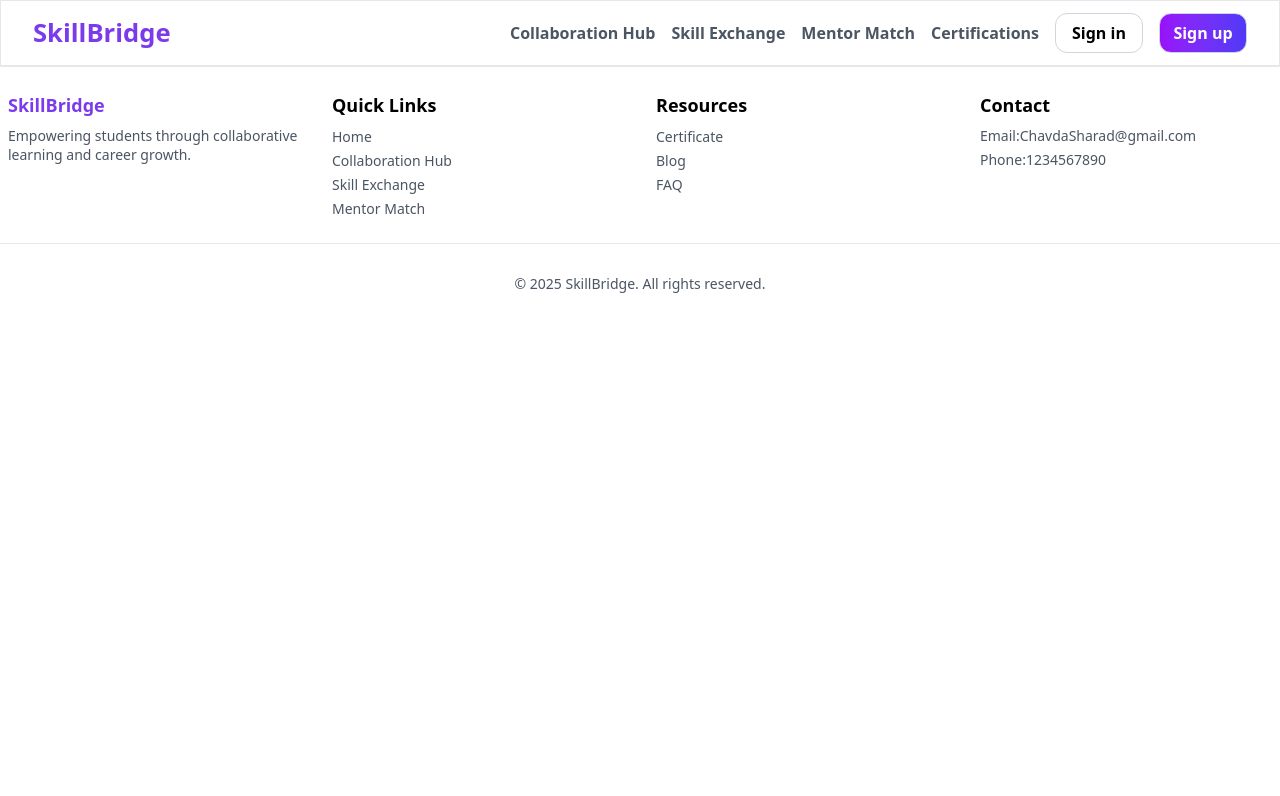
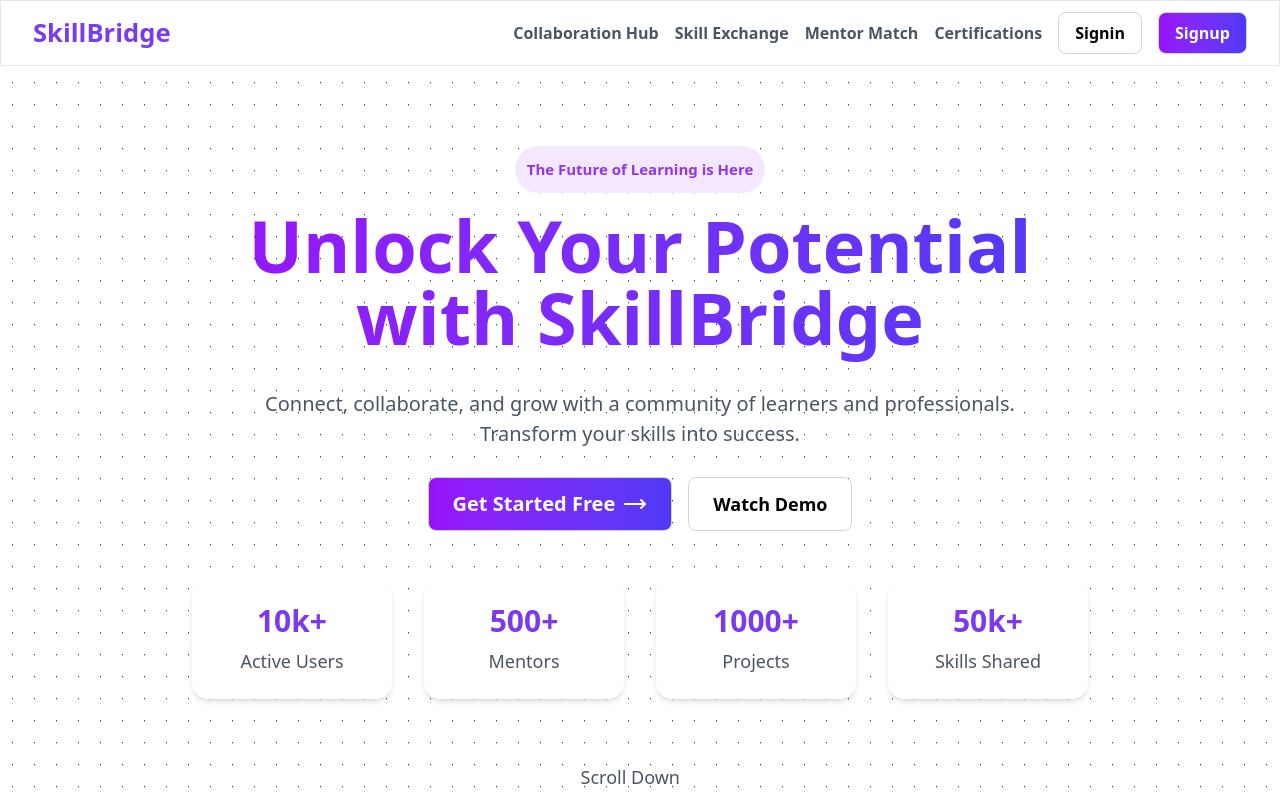
Before and after one commit to sharad-77/Skill-Bridge-Web, a React (Vite) app: page / in a window 1280 px wide. Shown: the top 796 px of the page. Built offline with nearby package versions, Linux system fonts and the light colour scheme.

Commit message:
Some Changes and coustomization in UI

```diff
--- a/src/components/Header.jsx
+++ b/src/components/Header.jsx
@@ -1,5 +1,6 @@
 import React, { useState } from "react";
 import { Link, NavLink } from "react-router-dom";
+import Button from "./ui/Button";
 
 function Header() {
   const [isMenuOpen, setIsMenuOpen] = useState(false);
@@ -12,7 +13,9 @@ function Header() {
     <nav className="bg-white border border-gray-200  w-full">
       <div className="px-2 sm:px-6 lg:px-8">
         <div className="flex items-center justify-between h-16 w-auto max-w-8xl xl:max-w-7xl mx-auto">
-          <p className="font-bold text-[#7c3aed] text-[1.6rem] cursor-pointer">SkillBridge</p>
+          <p className="font-bold text-[#7c3aed] text-[1.6rem] cursor-pointer">
+            SkillBridge
+          </p>
 
           {/* Mobile menu button */}
           <div className="md:hidden">
@@ -28,9 +31,19 @@ function Header() {
                 stroke="currentColor"
               >
                 {isMenuOpen ? (
-                  <path strokeLinecap="round" strokeLinejoin="round" strokeWidth={2} d="M6 18L18 6M6 6l12 12" />
+                  <path
+                    strokeLinecap="round"
+                    strokeLinejoin="round"
+                    strokeWidth={2}
+                    d="M6 18L18 6M6 6l12 12"
+                  />
                 ) : (
-                  <path strokeLinecap="round" strokeLinejoin="round" strokeWidth={2} d="M4 6h16M4 12h16M4 18h16" />
+                  <path
+                    strokeLinecap="round"
+                    strokeLinejoin="round"
+                    strokeWidth={2}
+                    d="M4 6h16M4 12h16M4 18h16"
+                  />
                 )}
               </svg>
             </button>
@@ -82,13 +95,22 @@ function Header() {
               Certifications
             </NavLink>
 
-            <button className="bg-white text-black w-22 h-10 rounded-xl border border-gray-300 hover:bg-[#7c3aed] hover:text-white cursor-pointer text-sm lg:text-base">Sign in</button>
-            <button className="gradient-primary text-white w-22 h-10 rounded-xl border border-gray-300 hover:opacity-80 cursor-pointer text-sm lg:text-base">Sign up</button>
+            <Button Variant="secondry" size="small">
+              Signin
+            </Button>
+
+            <Button
+              Variant="primary"
+              size="small"
+              className="bg-[#7c3aed] text-white items-center"
+            >
+              Signup
+            </Button>
           </div>
         </div>
 
         {/* Mobile menu */}
-        <div className={`${isMenuOpen ? 'block' : 'hidden'} md:hidden`}>
+        <div className={`${isMenuOpen ? "block" : "hidden"} md:hidden`}>
           <div className="px-2 pt-2 pb-3 space-y-1 sm:px-3 flex flex-col">
             <NavLink
               to="/Collaboration"
@@ -139,12 +161,16 @@ function Header() {
             </NavLink>
 
             <div className="flex flex-col space-y-2 pt-2">
-              <button className="bg-white text-black py-2 px-4 rounded-xl border border-gray-300 hover:bg-[#7c3aed] hover:text-white cursor-pointer">
-                Sign in
-              </button>
-              <button className="gradient-primary text-white py-2 px-4 rounded-xl border border-gray-300 hover:opacity-80 cursor-pointer">
-                Sign up
-              </button>
+              <Button
+                Variant="primary"
+                size="large"
+                className="text-xl items-center gap-2"
+              >
+                SignUP
+              </Button>
+              <Button Variant="secondry" size="medium">
+                Signin
+              </Button>
             </div>
           </div>
         </div>
--- a/src/components/pages/Home.jsx
+++ b/src/components/pages/Home.jsx
@@ -1,13 +1,79 @@
-import React from 'react'
+import React from "react";
+import Button from "../ui/Button";
+import MiniCard from "../ui/miniCard";
+import { MoveRight, ChevronDown } from "lucide-react";
 
 function Home() {
   return (
-    <section className='bg-[#f9fafb] h-full w-full'>
-     <div>
+    <section className="bg-[#f9fafb] h-full w-full font-custom pb-20">
+      {/* Main Section */}
+      <div className="flex flex-col justify-center items-center h-full w-full pt-20 box-pattern">
+        <p className="text-[#9333ea] text-[15px] font-semibold bg-[#f3e8ff] rounded-full p-3 ">
+          The Future of Learning is Here
+        </p>
 
-     </div>
+        <p className="bg-gradient-to-r from-purple-600 to-indigo-600 text-transparent bg-clip-text text-[72px] max-w-4xl text-center font-bold leading-none py-4">
+          Unlock Your Potential with SkillBridge
+        </p>
+
+        <p className="text-[#4b5563] max-w-3xl text-center text-xl leading-normal py-5">
+          Connect, collaborate, and grow with a community of learners and
+          professionals. Transform your skills into success.
+        </p>
+
+        <p></p>
+
+        <div className="flex gap-4 py-2 items-center">
+          <Button
+            Variant="primary"
+            size="large"
+            className="text-xl items-center gap-2"
+          >
+            Get Started Free
+            <MoveRight />
+          </Button>
+
+          <Button Variant="secondry" size="medium">
+            Watch Demo
+          </Button>
+        </div>
+
+        <div className="grid grid-cols-4 place-items-center gap-8 py-10 h-full max-w-4xl">
+          <MiniCard>
+            <p>10k+</p>
+            <p>Active Users</p>
+          </MiniCard>
+
+          <MiniCard>
+            <p>500+</p>
+            <p>Mentors</p>
+          </MiniCard>
+
+          <MiniCard>
+            <p>1000+</p>
+            <p>Projects</p>
+          </MiniCard>
+
+          <MiniCard>
+            <p>50k+</p>
+            <p>Skills Shared</p>
+          </MiniCard>
+        </div>
+
+        <div className="flex flex-col justify-center items-center bottom-10 left-1/2 transform -translate-x-1/2 animate-bounce ml-20 py-10">
+          <p className="text-lg text-[var(--secoundry-color)]">Scroll Down</p>
+          <ChevronDown className="text-[var(--secoundry-color)]" />
+        </div>
+      </div>
+
+      {/* CTA Section */}
+    <div className="flex flex-col w-full h-full justify-center items-center">
+      <div>sdfasdfgsdfg</div>
+      <div>sdfgsdfgsdfgsdf</div>
+    </div>
+
     </section>
-  )
+  );
 }
 
-export default Home
+export default Home;
--- a/src/components/ui/Button.jsx
+++ b/src/components/ui/Button.jsx
@@ -0,0 +1,35 @@
+import React from "react";
+import { twMerge } from "tailwind-merge";
+
+const Button = ({ children,  Variant = "primary",
+    size = "medium", className, onClick, ...props }) => {
+  const varientStyles = {
+    primary: "gradient-primary text-white hover:opacity-90",
+    secondry:
+      "bg-[#ffffff] text-[#000000] hover:bg-[var(--primary-color)] hover:text-[#ffffff]",
+  };
+
+  const buttonSize = {
+    small: "text-md px-4 py-2",
+    medium: "text-lg px-6 py-3",
+    large: "text-lg px-6 py-3",
+  };
+
+  return (
+    <button
+      onClick={onClick}
+      className={twMerge(
+        "flex rounded-lg font-semibold btn-shine cursor-pointer border border-gray-300 items-center justify-center gap-2",
+        varientStyles[Variant],
+        buttonSize[size],
+        className
+      )}
+      {...props}
+    >
+      {children}
+    </button>
+  );
+};
+
+
+export default Button;
--- /dev/null
+++ b/src/components/ui/miniCard.jsx
@@ -0,0 +1,13 @@
+import React from "react";
+
+function MiniCard({ children }) {
+  return (
+    <div className="rounded-2xl w-50 bg-white shadow-md p-6 flex flex-col justify-center items-center gap-2 hover:shadow-lg hover:transition hover:ease-in-out
+    hover:duration-300 hover:-translate-y-2 hover:scale-105">
+      <p className="text-[#7c3aed] text-3xl font-bold">{children[0]}</p>
+      <p className="text-[#4b5563] text-lg">{children[1]}</p>
+    </div>
+  );
+}
+
+export default MiniCard;
--- a/src/index.css
+++ b/src/index.css
@@ -1,4 +1,17 @@
 @import "tailwindcss";
+
+@layer utilities {
+  .box-pattern {
+    --box-bg: white;
+    --box-color: black;
+    --box-size: 1.03px;
+    --box-space: 22px;
+    background:
+      linear-gradient(90deg, var(--box-bg) calc(var(--box-space) - var(--box-size)), transparent 1%) center / var(--box-space) var(--box-space),
+      linear-gradient(var(--box-bg) calc(var(--box-space) - var(--box-size)), transparent 1%) center / var(--box-space) var(--box-space),
+      var(--box-color);
+  }
+}
 
 :root {
   --primary-color: #7c3aed;
```
Lines whose indentation alone changed are shown as unchanged.
